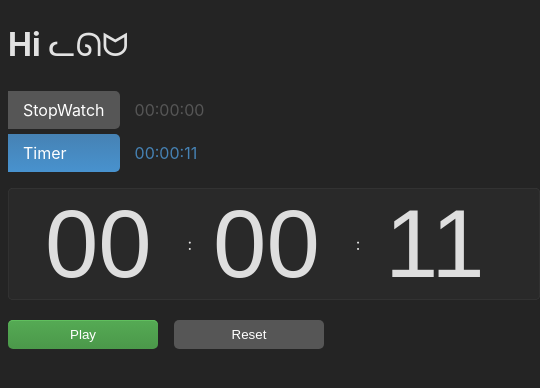
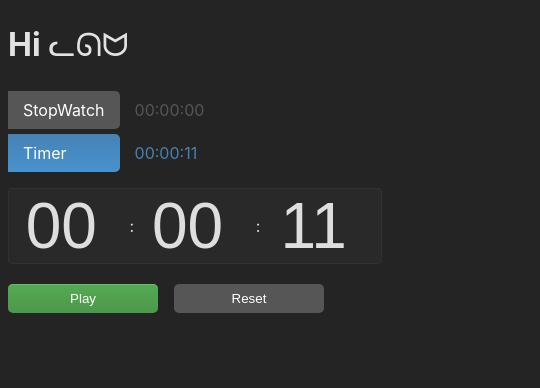
Before and after one commit to Skcorpion/react-ts-timer, a React (Vite) app: page /react-ts-timer/timer in a window 390 px wide. Shown: the top 388 px of the page, 540 px wide, since content can reach past the window. Built offline with nearby package versions, Linux system fonts and the light colour scheme.

Commit message:
task #7 added an responsive mobile view to timer dial styles

```diff
--- a/src/components/Control.css
+++ b/src/components/Control.css
@@ -48,11 +48,11 @@
   position: relative;
   transform: translateY(0) scale(1);
   transition: all 0.5s ease;
-  width: 500px;
+  max-width: 500px;
 }
 
 .digits {
-  font-size: 600%;
+  font-size: 6rem;
   font-variant-numeric: tabular-nums;
   color: #dedede;
   cursor: default;
@@ -70,3 +70,19 @@
 .digits.active {
   color: #ffa500;
 }
+
+@media (max-width: 550px) {
+  .time {
+    padding: 0;
+  }
+  .digits {
+    font-size: 5rem;
+  }
+}
+
+@media (max-width: 400px) {
+
+  .digits {
+    font-size: 4rem;
+  }
+}
```
